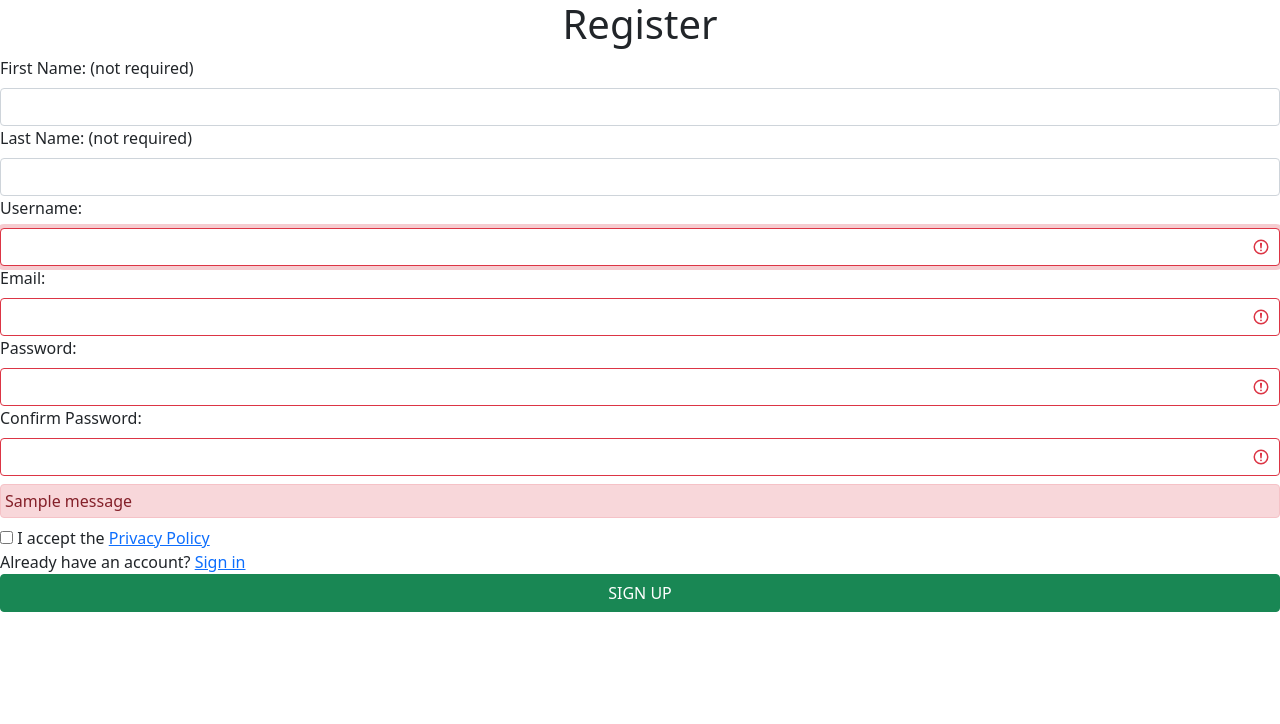
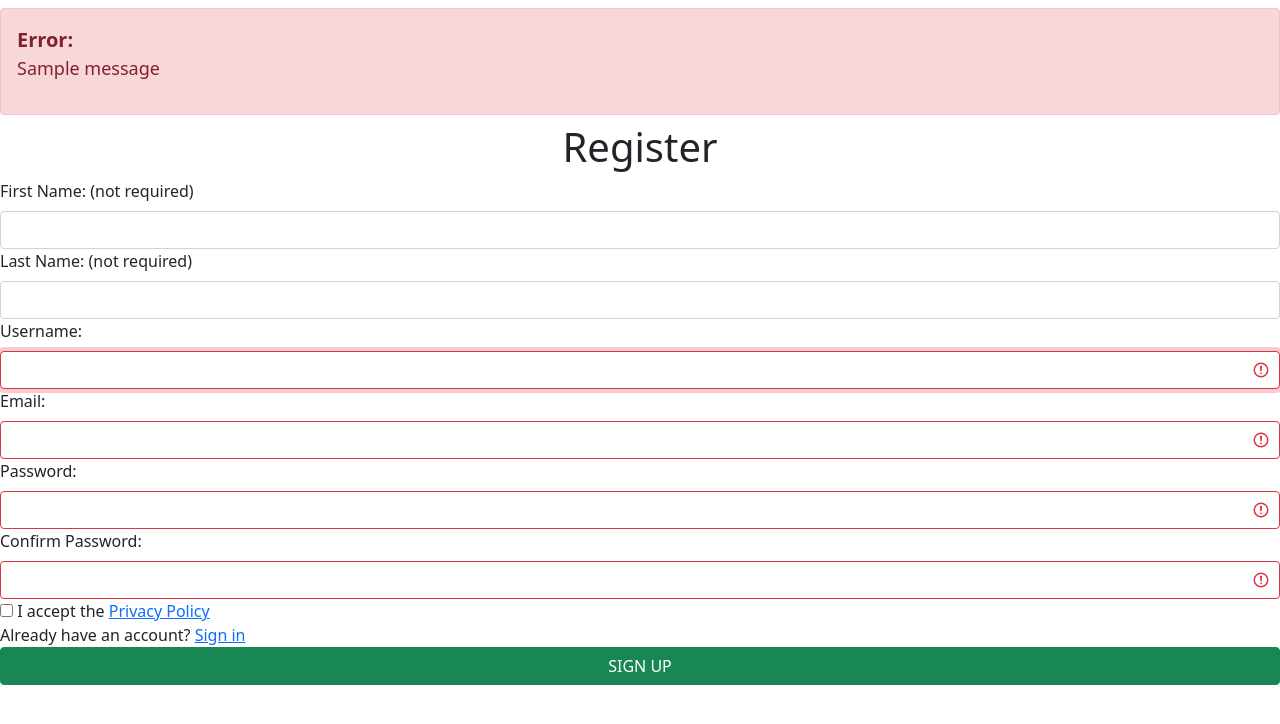
Before and after one commit to AlexDimov-04/Property-Rental-Marketplace, a Django app: page /authenticate/register/ in a window 1280 px wide. Shown: the top 724 px of the page. Run offline with Django 5.2, Linux system fonts and the light colour scheme; tables that the repository leaves empty hold one stand-in row (values such as "Sample post"); one stand-in notice (Sample message) is shown.

Commit message:
extended and moved messages for register.html

```diff
--- a/property_rental_marketplace/templates/authentication/register.html
+++ b/property_rental_marketplace/templates/authentication/register.html
@@ -1,6 +1,24 @@
 {% extends 'base_authentication/base.html' %}
 
 {% block content %}
+    {% for message in messages %}
+        <div class="alert alert-danger my-2 p-3" role="alert">
+            <strong  style="font-size: 20px;">Error:</strong>
+            <p style="font-size:18px;">
+                {{ message }}<br>
+            </p>
+        </div>
+    {% endfor %}
+
+    {% for field, error in form.errors.items %}
+        <div class="alert alert-danger my-2 p-3" role="alert">
+            <strong  style="font-size: 20px;">Error:</strong>
+            <p style="font-size:18px;">
+                {{ error|striptags }}<br>
+            </p>
+        </div>
+    {% endfor %}
+
     <h1 class="text-center">Register</h1>
 
     <form class="needs-validation" action="" method="POST">
@@ -38,18 +56,6 @@
             {{form.password2}}
         </div>
 
-        {% for field, error in form.errors.items %}
-            <div class="alert alert-danger my-2 p-1" role="alert">
-                {{ error|striptags }}
-            </div>
-        {% endfor %}
-
-        {% for message in messages %}
-            <div class="alert alert-danger my-2 p-1" role="alert">
-                {{ message }}
-            </div>
-        {% endfor %}
-
         <div class="form-group">
             <label>
                 <input type="checkbox" name="privacy_policy">
```
